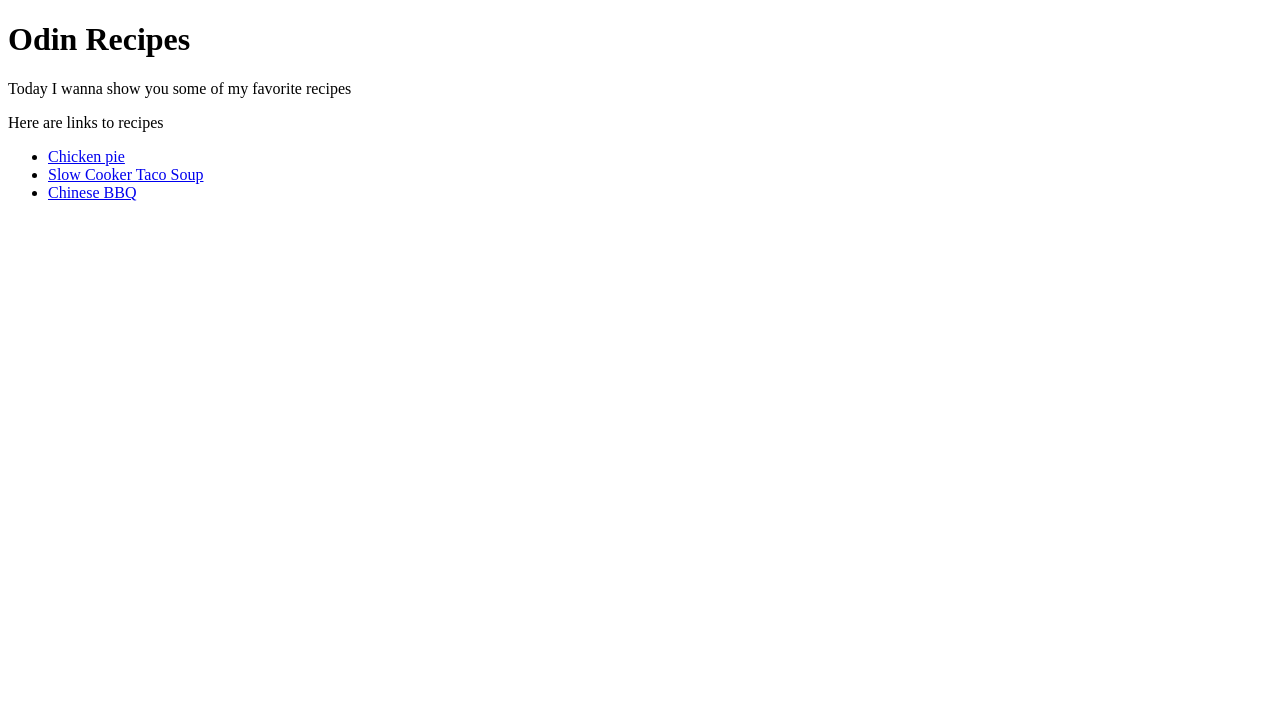
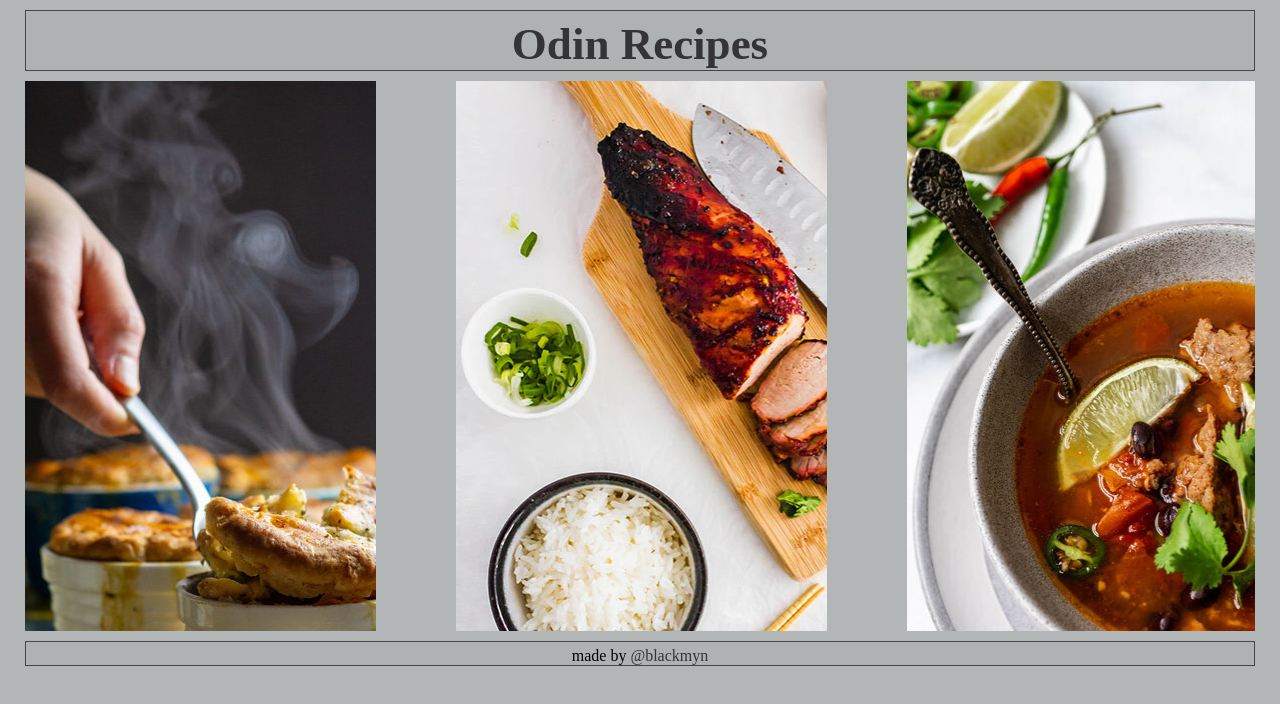
Before and after one commit to blackmyn/odin-recipes, a plain HTML site: page index.html in a window 1280 px wide. Drawn offline with Linux system fonts and the light colour scheme; a web font is replaced by a local one.

Commit message:
new index-page, few changes

```diff
--- a/index.html
+++ b/index.html
@@ -3,17 +3,49 @@
 <head>
     <meta charset="UTF-8">
     <meta http-equiv="X-UA-Compatible" content="IE=edge">
+    <link rel="stylesheet" href="styles/text.css">
     <meta name="viewport" content="width=device-width, initial-scale=1.0">
+    <link rel="preconnect" href="https://fonts.googleapis.com"><link rel="preconnect" href="https://fonts.gstatic.com" crossorigin><link href="https://fonts.googleapis.com/css2?family=La+Belle+Aurore&display=swap" rel="stylesheet">
+    <link rel="stylesheet" href="recipes/styles/index.css">
+    <link rel="preconnect" href="https://fonts.googleapis.com">
+    <link rel="preconnect" href="https://fonts.gstatic.com" crossorigin>
+    <link href="https://fonts.googleapis.com/css2?family=Roboto:wght@400;700&display=swap" rel="stylesheet">
     <title>Recipes</title>
 </head>
 <body>
-    <h1>Odin Recipes</h1>
-    <p>Today I wanna show you some of my favorite recipes</p>
-    <p>Here are links to recipes</p>
-    <ul>
-        <li><a href="recipes/recipechickenpie.html">Chicken pie</a></li>
-        <li><a href="recipes/recipeslowtacosoup.html">Slow Cooker Taco Soup</a></li>
-        <li><a href="recipes/bbgpork.html">Chinese BBQ</a></li>
-    </ul>
+    <div class="title">
+        <a href="https://www.theodinproject.com/" target="_blank"><h1>Odin Recipes</h1></a>
+    </div>
+    <div class="maindiv">
+        <div class="thumbnail chicken-pie-thumb">
+            <a target="_blank" href="recipes/recipechickenpie.html">
+                <div class="overlay">
+                    <p>Chicken Pie</p>
+                    <p>Discover the secrets to a great chicken pie.
+                        We use an easy one-pan filling, and bake it in a cake tin so it can be easily turned out and cut into neat wedges</p>
+                </div>
+            </a>
+        </div>
+        <div class="thumbnail bqq">
+            <a target="_blank" href="recipes/bbqpork.html">
+                <div class="overlay">
+                    <p>Chinese BBQ</p>
+                    <p>Char siu (叉烧) is a type of Cantonese roast meat. Char siu (or slightly different spelling, cha siu) is its Cantonese name, but in Mandarin, it is known as cha shao.</p>
+                </div>
+            </a>
+        </div>
+        <div class="thumbnail taco-soup">
+            <a target="_blank" href="recipes/recipeslowtacosoup.html">
+                <div class="overlay">
+                    <p>Taco Soup</p>
+                    <p>This Taco Soup recipe is a fall and winter staple! It’s an easy, protein packed soup full of zesty, crave-worthy flavor,
+                        plus it’s perfectly hearty and filling.</p>
+                </div>
+            </a>
+        </div>
+    </div>
+    <div class="bottom">
+        <p class="linkme">made by <a href="https://github.com/blackmyn/">@blackmyn</a></p>
+    </div>
 </body>
 </html>
--- /dev/null
+++ b/recipes/styles/index.css
@@ -0,0 +1,99 @@
+p {
+  font-family: La Belle Aurore;
+  margin-top: 0;
+  margin-bottom: 0;
+  padding-top: 20px;
+  color: rgb(198, 200, 201);
+}
+body {
+  background-color: rgb(179, 182, 183 );
+  padding: 0;
+  margin: 0;
+}
+
+a{
+  text-decoration: none;
+  color: rgb(52, 52, 52);
+}
+
+.title {
+  width:auto;
+  text-align: center;
+  background-color: rgba(159, 159, 159, 0.2);
+  border: solid;
+  border-width: 1px;
+  border-color: rgb(70, 70, 70);
+  margin: 10px 25px 10px 25px;
+}
+
+h1 {
+  font-family: La Belle Aurore;
+  margin-top: 7px;
+  font-size: 45px;
+  margin-bottom: 0;
+}
+
+.maindiv {
+    gap: 80px;
+    display: flex;
+    flex-direction: row;
+    justify-content: center;
+    margin-left: 25px;
+    margin-right: 25px;
+}
+
+.thumbnail {
+  height: 550px;
+  display: flex;
+  flex-direction: column;
+  gap: 10px;
+  align-items: center;
+  width: auto;
+  text-align: center;
+}
+
+.chicken-pie-thumb {
+  background-image: url(pictures/mini-chicken.jpg);
+}
+
+.bqq {
+  background-image: url(pictures/Char-Siu1.jpg);
+}
+
+.taco-soup {
+  background-image: url(pictures/tacosoup1.jpg);
+}
+.overlay {
+  height: 548px;
+  background-color: rgba(0,0,0,0.7);
+  opacity: 0;
+  transition: 0.5s;
+  font-size: 30px;
+  color: #fff;
+  border: solid;
+  border-color: black;
+  border-width: 2px;
+  text-align: center;
+  display: inline-block;
+}
+
+.overlay:hover {
+  opacity: 1;
+}
+.bottom {
+  height: fit-content;
+  width: auto;
+  text-align: center;
+  background-color: rgba(159, 159, 159, 0.2);
+  border: solid;
+  border-width: 1px;
+  border-color: rgb(70, 70, 70);
+  margin-left: 25px;
+  margin-right: 25px;
+  margin-top: 10px;
+  margin-bottom: 10px;
+}
+.linkme {
+  color: black;
+  padding-top: 5px;
+}
```
Also changed, not shown: recipes/recipeslowtacosoup.html (+1 -1 lines), recipes/styles/pictures/12.png (added), recipes/styles/pictures/Char-Siu1.jpg (added), recipes/styles/pictures/bbq1.jpg (renamed from recipes/bbq1.jpg), recipes/styles/pictures/bbq1.webp (renamed from recipes/bbq1.webp), recipes/styles/pictures/bbq2.jpg (renamed from recipes/bbq2.jpg), recipes/styles/pictures/bbq3.jpg (renamed from recipes/bbq3.jpg), recipes/styles/pictures/chickenpie.jpg (renamed from recipes/chickenpie.jpg), recipes/styles/pictures/chickenpie1.jpg (renamed from recipes/chickenpie1.jpg), recipes/styles/pictures/chickenpie2.jpg (renamed from recipes/chickenpie2.jpg), recipes/styles/pictures/chik.jpg (added), recipes/styles/pictures/mini-chicken.jpg (added), recipes/styles/pictures/souptaco2.jpg (renamed from recipes/souptaco2.jpg), recipes/styles/pictures/tacosoup.jpg (renamed from recipes/tacosoup.jpg), 1 more files.
